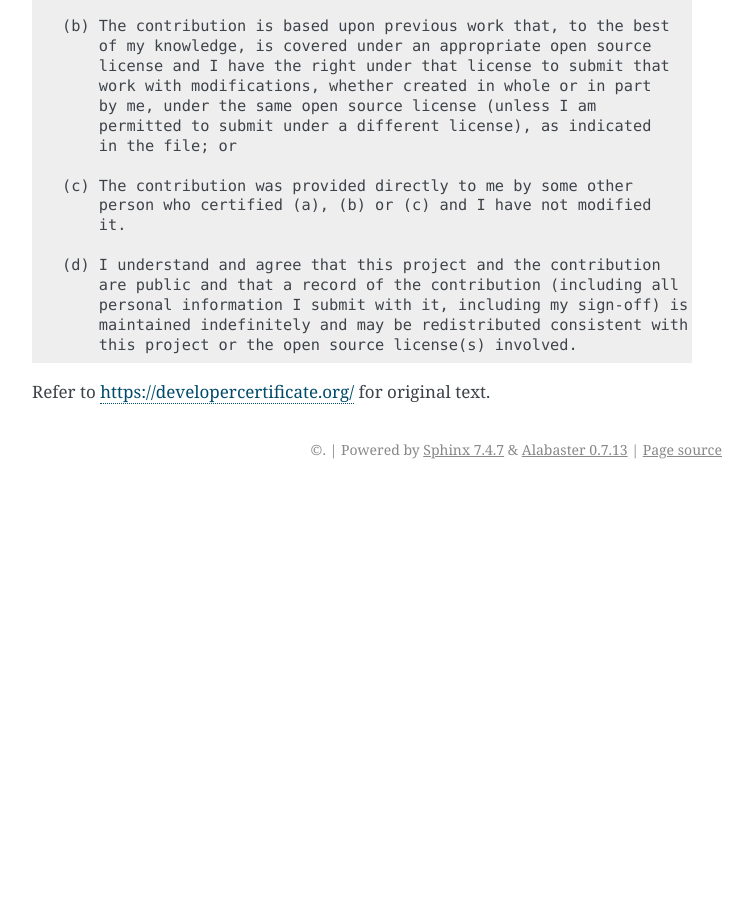
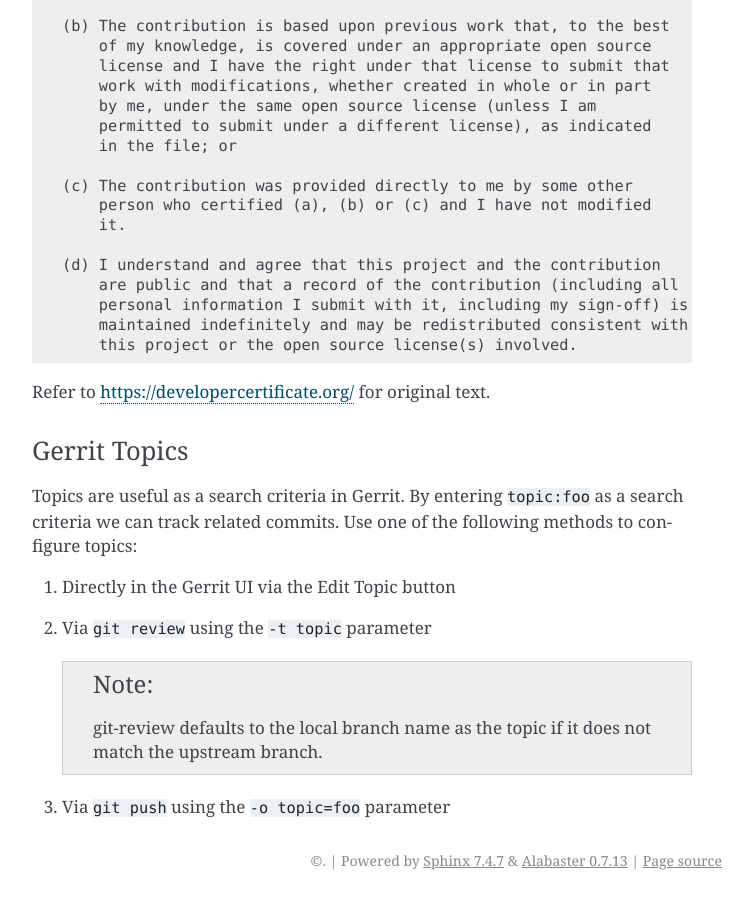
Before and after one commit to lfit/releng-docs, a Sphinx documentation site: the page built from docs/gerrit.rst, in a window 1280 px wide and 900 px high, scrolled down 16486 px. Shown: the whole window, without its empty margins (388-1141 px from the left). Built offline with Sphinx 7.4.7, drawn with Linux system fonts in a browser that asks for light colours; before the commit the page ends 16975 px from its top, so only the background shows below that; some of the changed text lies outside the part shown.

Commit message:
Appendix Gerrit Topics
Additional detail regarding Gerrit Topics and 3 ways to push
them depending on preference.

Issue: https://jira.opendaylight.org/browse/DOCS-21
Change-Id: Ia257a1a5a08aaf3ed13612316b424f16bd197e4d
Signed-off-by: Thanh Ha <thanh.ha@linuxfoundation.org>

```diff
--- a/docs/gerrit.rst
+++ b/docs/gerrit.rst
@@ -215,8 +215,10 @@ if possible as it makes working with Gerrit much easier.
 
       git review
 
-   We can optionally pass the parameter ``-t my_topic`` to set a topic in
-   Gerrit. Useful when we have related patches to organize in one topic.
+   We can optionally pass the parameter ``-t my_topic`` to set a
+   :ref:`topic <gerrit-topics>` in
+   Gerrit. Useful when we have related patches to organize in one
+   :ref:`topic <gerrit-topics>`.
 
 Once pushed we should see some output in the terminal as described in
 :ref:`Gerrit Push Output <gerrit-push-output>`.
@@ -650,3 +652,22 @@ author of the code which indicates that they have read and agree to the DCO.
    :name: dco
 
 Refer to https://developercertificate.org/ for original text.
+
+.. _gerrit-topics:
+
+Gerrit Topics
+-------------
+
+Topics are useful as a search criteria in Gerrit. By entering ``topic:foo``
+as a search criteria we can track related commits. Use one of the following
+methods to configure topics:
+
+1. Directly in the Gerrit UI via the Edit Topic button
+2. Via ``git review`` using the ``-t topic`` parameter
+
+   .. note::
+
+      git-review defaults to the local branch name as the topic if it does not
+      match the upstream branch.
+
+3. Via ``git push`` using the ``-o topic=foo`` parameter
```
